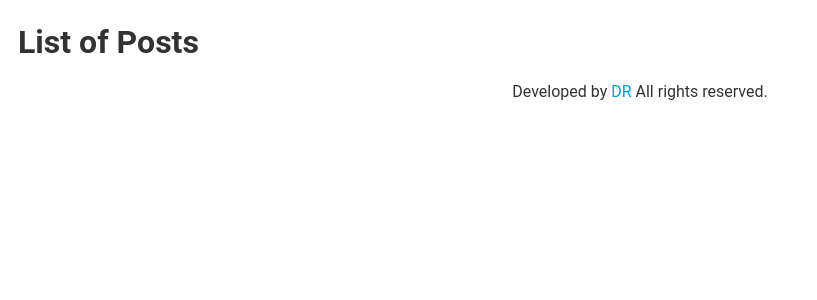
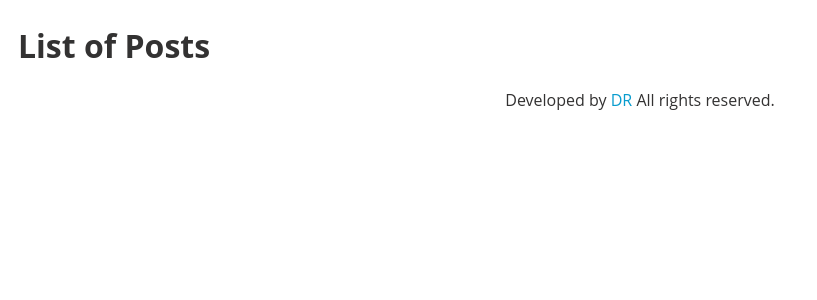
Before and after one commit to dev-drprasad/my_blog, a Django app: page / in a window 1280 px wide. Shown: the top 300 px of the page, without its empty margins (0-817 px from the left). Run offline with Django 3.2, Linux system fonts and the light colour scheme; data that the repository does not hold is empty.

Commit message:
:art: some styling

```diff
--- a/src/static/styles.css
+++ b/src/static/styles.css
@@ -1,7 +1,10 @@
+@import url('https://fonts.googleapis.com/css?family=Montserrat');
+
 body {
     color: #333232;
-    font-family: "Roboto", "Lucida Grande", Arial, sans-serif;
-    line-height: 1em;
+    font-family: "Montserrat Light", "Open Sans", sans-serif;
+    font-weight: 400;
+    line-height: 1.5em;
 }
 
 a {
@@ -10,7 +13,7 @@ a {
 }
 
 .light-color {
-    color: #cccbcb;
+    color: #aaa9a9;
 }
 
 .container {
--- a/src/templates/base.html
+++ b/src/templates/base.html
@@ -5,7 +5,9 @@
     <meta charset="UTF-8">
     <title>{% block title %}Hi{% endblock %} | REDDY PRASAD</title>
 
+    <link rel="shortcut icon" href="favicon.ico" type="image/x-icon">
     <link href="{% static 'styles.css' %}" rel="stylesheet">
+
 </head>
 <body>
     <div class="container">
```
